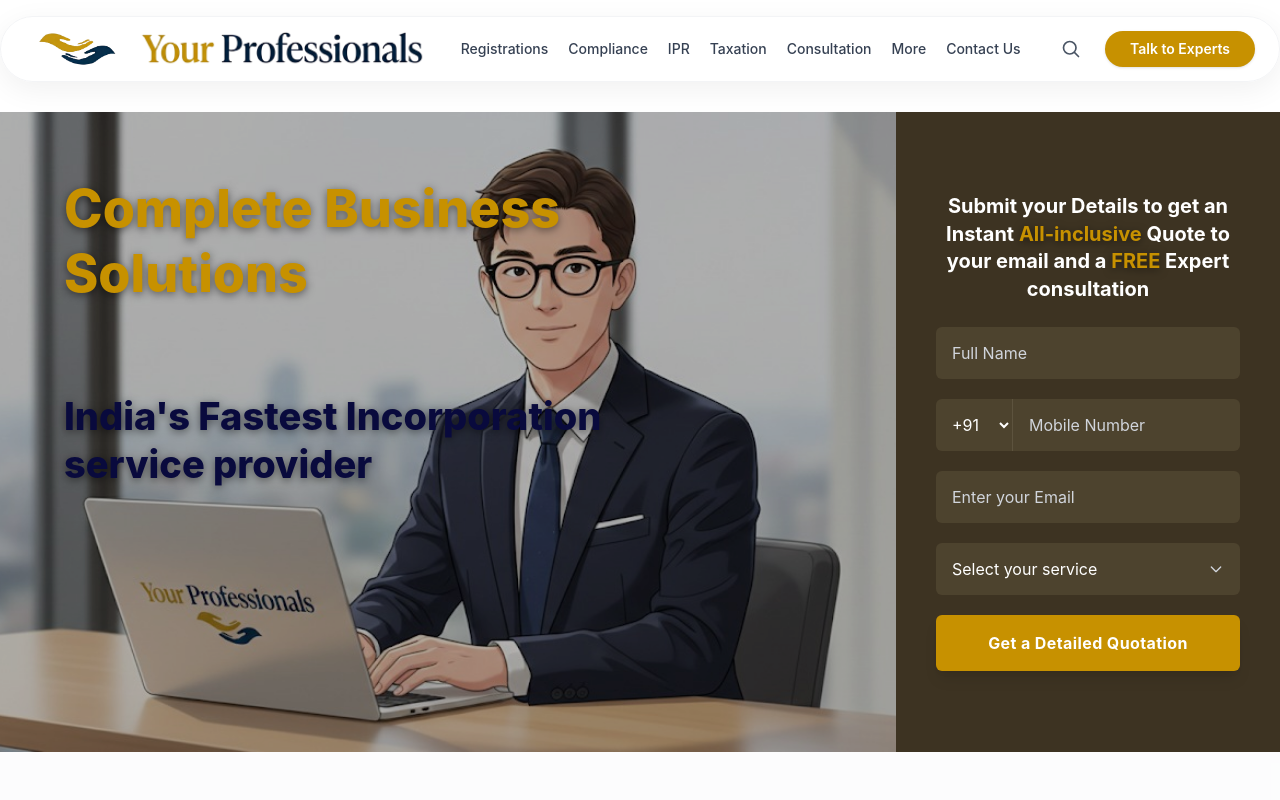
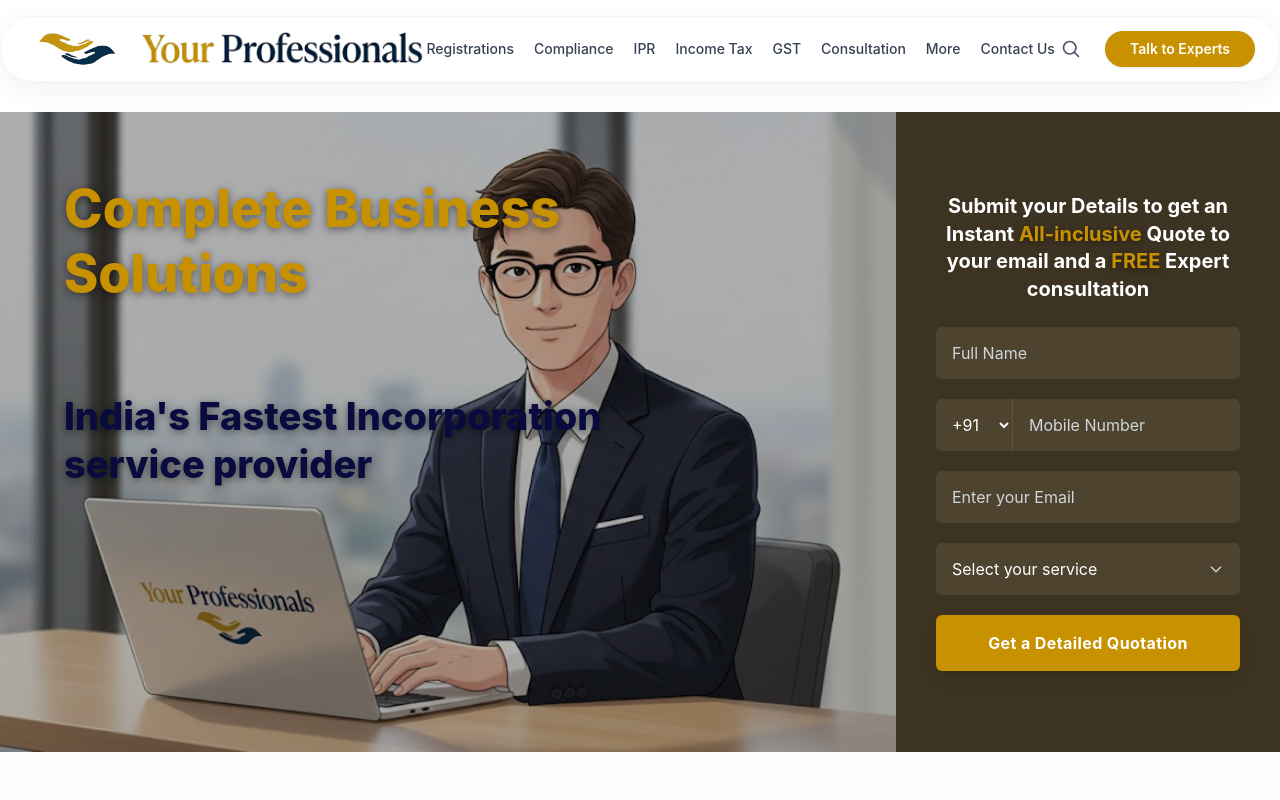
Before and after one commit to Vatsal-Shingala-1011/Your-Professionals-website, a React (Vite) app: page / in a window 1280 px wide. Shown: the top 800 px of the page. Built offline with nearby package versions, Linux system fonts and the light colour scheme.

Commit message:
separagte income tax and GST

```diff
--- a/src/components/layout/Header.tsx
+++ b/src/components/layout/Header.tsx
@@ -23,7 +23,7 @@ import {
     PARTNERSHIP_MENU_ITEMS,
 } from '../../data/services';
 
-type NavMenuKey = 'registrations' | 'compliance' | 'ipr' | 'taxation' | 'consultation' | 'more';
+type NavMenuKey = 'registrations' | 'compliance' | 'ipr' | 'income-tax' | 'gst' | 'consultation' | 'more';
 
 interface NavTab {
     key: string;
@@ -78,10 +78,16 @@ const NAV_MENUS: NavMenu[] = [
         ],
     },
     {
-        key: 'taxation',
-        label: 'Taxation',
+        key: 'income-tax',
+        label: 'Income Tax',
         tabs: [
             { key: 'income-tax', label: 'Income Tax', items: INCOME_TAX_MENU_ITEMS },
+        ],
+    },
+    {
+        key: 'gst',
+        label: 'GST',
+        tabs: [
             { key: 'gst', label: 'GST', items: GST_MENU_ITEMS },
         ],
     },
```
Also changed, not shown: src/data/services.ts (+4 -3 lines), src/data/gst/gst.ts (renamed from src/data/taxation/gst.ts), src/data/income-tax/income-tax.ts (renamed from src/data/taxation/income-tax.ts).
